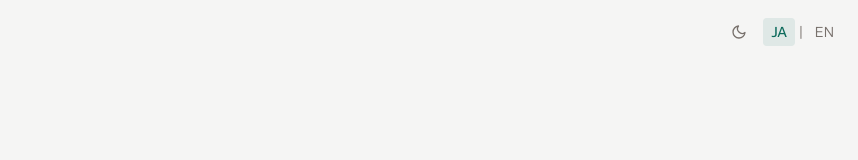
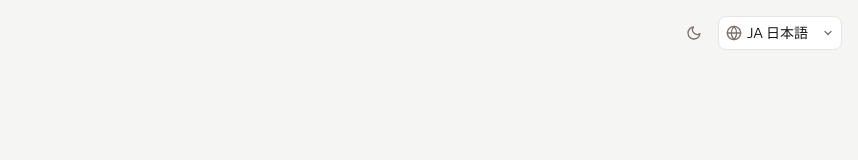
Before and after one commit to TBBridge/estimate-webapp, a Next.js app: page /login in a window 1280 px wide. Shown: the top 160 px of the page, without its empty margins (422-1280 px from the left). Built offline with nearby package versions, Linux system fonts and the light colour scheme.

Commit message:
style: Replace language switcher with globe icon select, remove from sidebar
Made-with: Cursor

```diff
--- a/src/components/dashboard-layout.tsx
+++ b/src/components/dashboard-layout.tsx
@@ -145,9 +145,6 @@ function Sidebar({ navItems, pathname, locale, userName, userEmail, onLogout, on
 
       {/* フッター */}
       <div className="border-t border-[var(--color-border)] p-3 space-y-1">
-        <div className="flex items-center px-2 pb-1">
-          <LanguageSwitcher />
-        </div>
         <div className="flex items-center gap-2.5 rounded-xl px-2 py-2">
           <div className="flex h-8 w-8 shrink-0 items-center justify-center rounded-full bg-[var(--color-brand-muted)] font-display text-sm font-semibold text-[var(--color-brand)]">
             {(userName || "U").charAt(0)}
--- a/src/components/language-switcher.tsx
+++ b/src/components/language-switcher.tsx
@@ -1,6 +1,19 @@
 "use client";
 
 import { useLocale } from "@/lib/locale-context";
+
+const GlobeIcon = () => (
+  <svg className="h-4 w-4 shrink-0" viewBox="0 0 24 24" fill="none" stroke="currentColor" strokeWidth="2" strokeLinecap="round" strokeLinejoin="round">
+    <circle cx="12" cy="12" r="10"/>
+    <line x1="2" y1="12" x2="22" y2="12"/>
+    <path d="M12 2a15.3 15.3 0 0 1 4 10 15.3 15.3 0 0 1-4 10 15.3 15.3 0 0 1-4-10 15.3 15.3 0 0 1 4-10z"/>
+  </svg>
+);
+
+const LOCALES = [
+  { value: "ja", code: "JA", label: "日本語" },
+  { value: "en", code: "EN", label: "English" },
+] as const;
 
 export default function LanguageSwitcher({
   className = "",
@@ -8,36 +21,31 @@ export default function LanguageSwitcher({
   className?: string;
 }) {
   const { locale, setLocale } = useLocale();
+  const current = LOCALES.find((l) => l.value === locale) ?? LOCALES[0];
 
   return (
-    <div className={`flex items-center gap-1 font-body text-sm ${className}`}>
-      <button
-        type="button"
-        onClick={() => setLocale("ja")}
-        className={`rounded px-2 py-1 transition ${
-          locale === "ja"
-            ? "bg-[var(--color-brand-muted)] font-medium text-[var(--color-brand)]"
-            : "text-[var(--color-ink-muted)] hover:bg-stone-100 hover:text-[var(--color-ink)] dark:hover:bg-stone-800"
-        }`}
-        aria-pressed={locale === "ja"}
-        aria-label="日本語"
+    <div className={`relative flex items-center ${className}`}>
+      <label className="sr-only">Language</label>
+      <div className="pointer-events-none absolute left-2 flex items-center text-[var(--color-ink-muted)]">
+        <GlobeIcon />
+      </div>
+      <select
+        value={locale}
+        onChange={(e) => setLocale(e.target.value as "ja" | "en")}
+        className="appearance-none rounded-lg border border-stone-200 bg-[var(--color-surface-elevated)] py-1.5 pl-7 pr-6 font-body text-sm text-[var(--color-ink)] outline-none transition hover:border-stone-300 focus:ring-2 focus:ring-[var(--color-brand)]/30 dark:border-stone-700 dark:hover:border-stone-600 cursor-pointer"
+        aria-label="言語選択"
       >
-        JA
-      </button>
-      <span className="text-[var(--color-ink-muted)]">|</span>
-      <button
-        type="button"
-        onClick={() => setLocale("en")}
-        className={`rounded px-2 py-1 transition ${
-          locale === "en"
-            ? "bg-[var(--color-brand-muted)] font-medium text-[var(--color-brand)]"
-            : "text-[var(--color-ink-muted)] hover:bg-stone-100 hover:text-[var(--color-ink)] dark:hover:bg-stone-800"
-        }`}
-        aria-pressed={locale === "en"}
-        aria-label="English"
-      >
-        EN
-      </button>
+        {LOCALES.map((l) => (
+          <option key={l.value} value={l.value}>
+            {l.code} {l.label}
+          </option>
+        ))}
+      </select>
+      <div className="pointer-events-none absolute right-2 flex items-center text-[var(--color-ink-muted)]">
+        <svg className="h-3 w-3" viewBox="0 0 24 24" fill="none" stroke="currentColor" strokeWidth="2.5" strokeLinecap="round" strokeLinejoin="round">
+          <polyline points="6 9 12 15 18 9"/>
+        </svg>
+      </div>
     </div>
   );
 }
```
